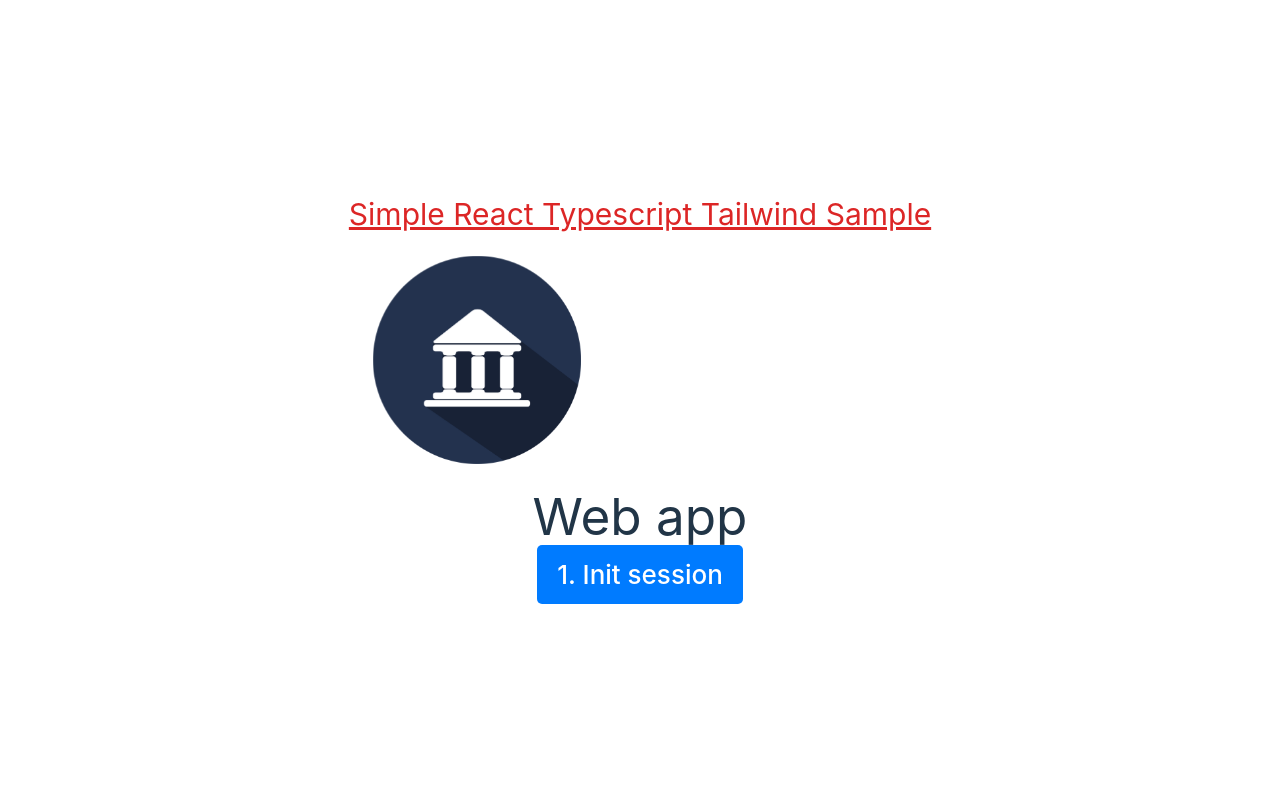
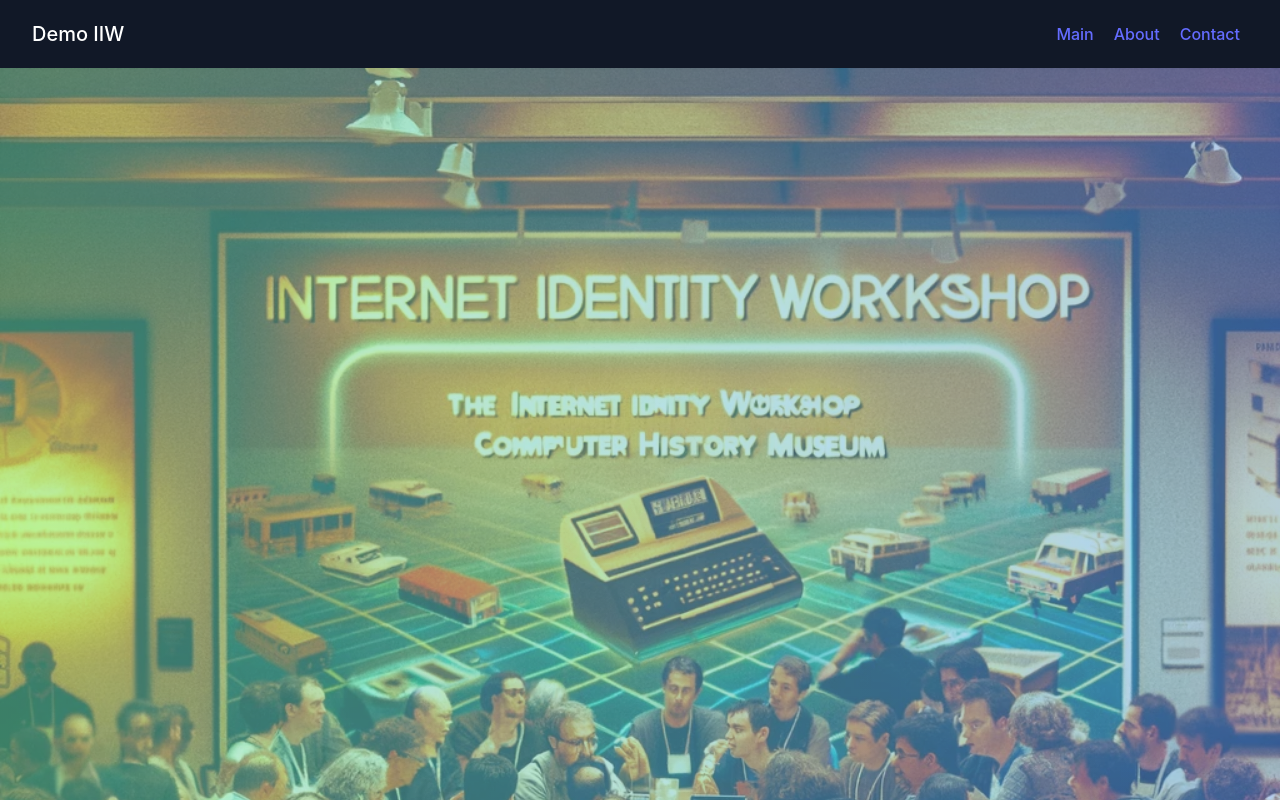
Before and after one commit to cardano-foundation/cf-poc-tunnel, a React (Vite) app in the folder demo/ui/: page / in a window 1280 px wide. Shown: the top 800 px of the page. Built offline with nearby package versions, Linux system fonts and the light colour scheme.

Commit message:
feat: edit HeroSection

```diff
--- a/demo/ui/src/App.scss
+++ b/demo/ui/src/App.scss
@@ -1,19 +1,3 @@
-#root {
-  max-width: 1280px;
-  margin: 0 auto;
-  padding: 2rem;
-  text-align: center;
-}
-
-.logo {
-  height: 16em;
-  padding: 1.5em;
-  will-change: filter;
-  transition: filter 300ms;
-}
-.logo:hover {
-  filter: drop-shadow(0 0 2em #646cffaa);
-}
 
 .buttonsContainer {
   display: flex;
@@ -51,18 +35,3 @@
     overflow-x: auto;
   }
 }
-
-@keyframes logo-spin {
-  from {
-    transform: rotate(0deg);
-  }
-  to {
-    transform: rotate(360deg);
-  }
-}
-
-@media (prefers-reduced-motion: no-preference) {
-  a:nth-of-type(2) .logo {
-    animation: logo-spin infinite 20s linear;
-  }
-}
--- a/demo/ui/src/App.tsx
+++ b/demo/ui/src/App.tsx
@@ -9,6 +9,8 @@
 } from "./extension/communication";
 import {ExtensionMessageType, RolesType} from "./extension/types";
 import { AxiosError } from "axios";
+import {Header} from "./components/Header";
+import {HeroSection} from "./components/HeroSection";
 
 const SERVER_ENDPOINT = import.meta.env.VITE_SERVER_ENDPOINT;
 
@@ -90,9 +92,10 @@
 
   return (
     <>
-      <div className="text-3xl underline text-red-600">
-        Simple React Typescript Tailwind Sample
-      </div>
+      <Header />
+      <main>
+        <HeroSection />
+      </main>
 
       <div>
         <img src={govLogo} className="logo" alt="Vite logo" />
--- /dev/null
+++ b/demo/ui/src/components/Header.tsx
@@ -0,0 +1,20 @@
+import React from 'react';
+
+const Header: React.FC = () => {
+    return (
+        <header className="bg-gray-900 text-white body-font shadow w-full">
+            <div className="container mx-auto flex flex-wrap p-5 flex-col md:flex-row items-center">
+                <a className="flex title-font font-medium items-center text-white mb-4 md:mb-0">
+                    <span className="ml-3 text-xl">Demo IIW</span>
+                </a>
+                <nav className="md:ml-auto flex flex-wrap items-center text-base justify-center">
+                    <a href="#" className="mr-5 hover:text-gray-400">Main</a>
+                    <a href="#" className="mr-5 hover:text-gray-400">About</a>
+                    <a href="#" className="mr-5 hover:text-gray-400">Contact</a>
+                </nav>
+            </div>
+        </header>
+    );
+};
+
+export {Header};
--- /dev/null
+++ b/demo/ui/src/components/HeroSection.tsx
@@ -0,0 +1,17 @@
+import React from 'react';
+import IIWCover from "../assets/IIW-photo.png";
+const HeroSection: React.FC = () => {
+    return (
+        <div className="relative">
+            <div className="absolute inset-0 bg-gradient-to-r from-green-400 to-blue-500 opacity-75"></div>
+            <img src={IIWCover} alt="Main" className="w-full h-full object-cover opacity-50" />
+            <div className="relative text-center py-16 md:py-32">
+                <p className="text-sm md:text-base text-white font-bold">WELCOME <span className="text-gray-200">/ MY PROJECT</span></p>
+                <h1 className="font-bold break-normal text-white text-3xl md:text-5xl">Explore Digital Identity with Us</h1>
+                <p className="text-base md:text-xl text-gray-300 font-bold py-8">Discover innovative solutions on our platform.</p>
+                <a href="#" className="bg-white text-gray-800 py-2 px-4 rounded-lg font-bold hover:bg-gray-100 transition duration-300 ease-in-out inline-block">Register Now</a>
+            </div>
+        </div>
+    );
+};
+export { HeroSection };
```
Also changed, not shown: demo/ui/src/assets/IIW-photo.png (added).
